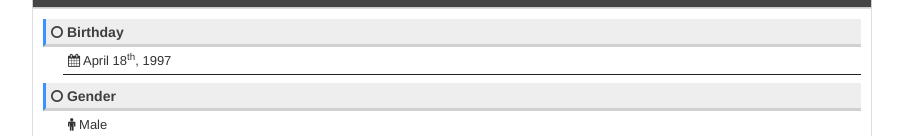
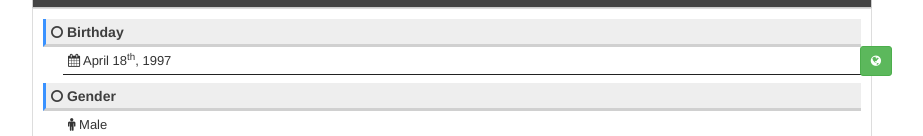
Before and after one commit to dkusumandaru/dkusumandaru.github.io, a plain HTML site: page index.html in a window 1280 px wide. Shown: the part 189-325 px from the top of the page, without its empty margins (188-1111 px from the left). Drawn offline with Linux system fonts and the light colour scheme.

Commit message:
update css

```diff
--- a/css/custom_00.css
+++ b/css/custom_00.css
@@ -215,4 +215,4 @@ padding: 3px 0px 3px 4px;}
 }
 
 
-.navigation{position: relative;bottom: 10px;right: 10px;}
+.navigation{position: absolute;bottom: 10px;right: 10px;}
```
